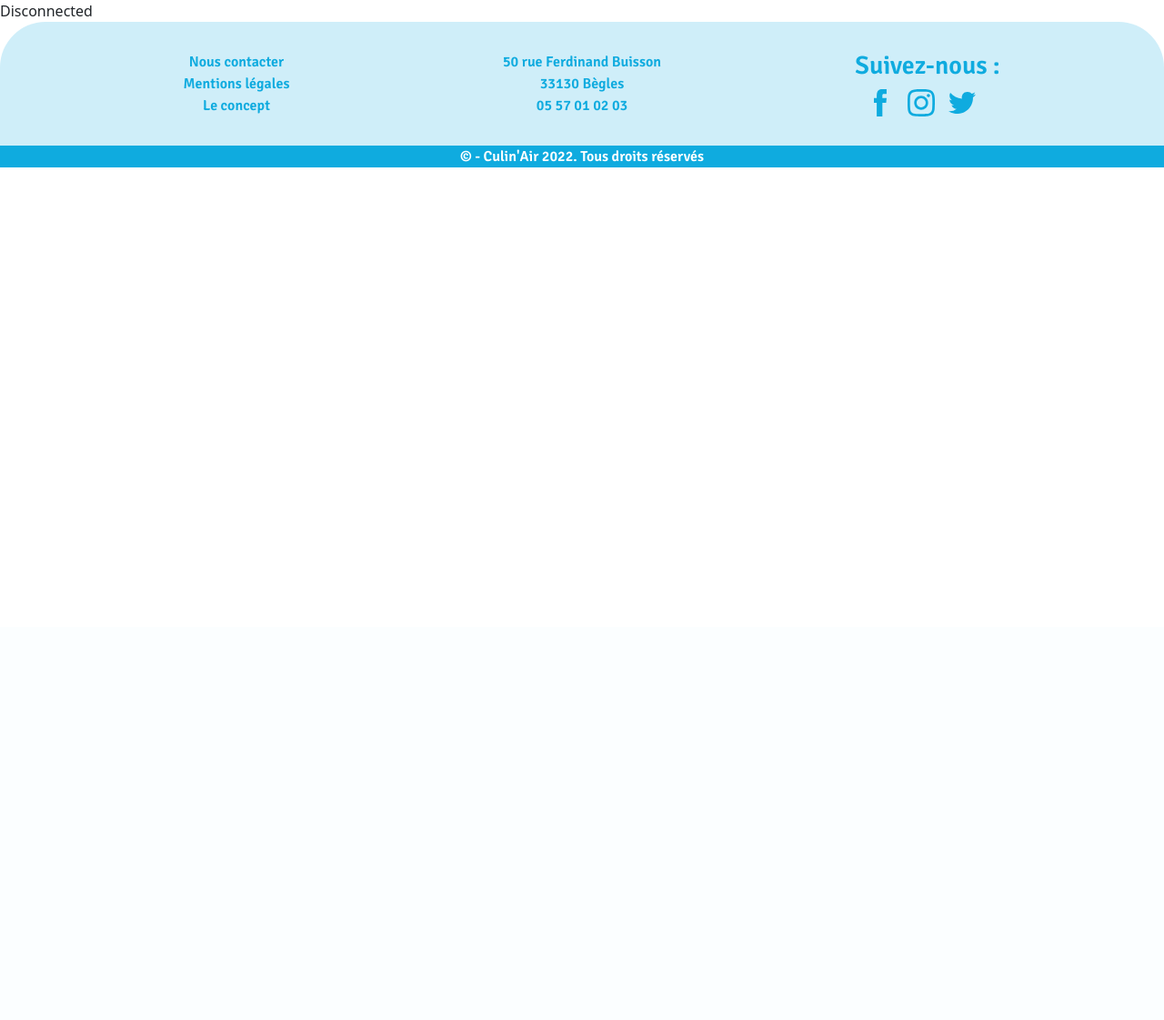
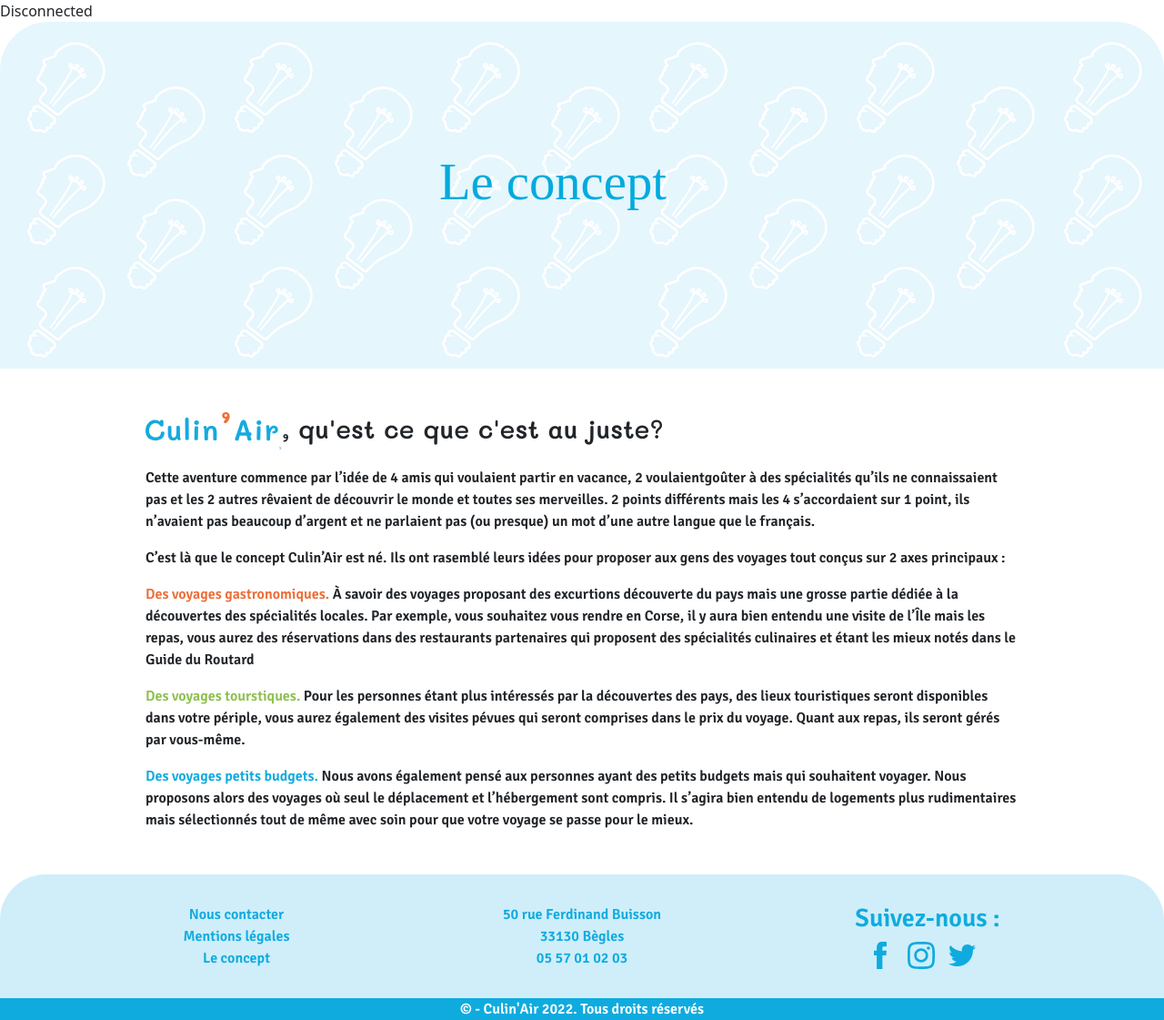
Before and after one commit to LoslierDimitri/Project-trip, a PHP site: template views/concept.php in a window 1280 px wide. Shown: the part 111-1232 px from the top of the page at 91% size. Before the commit the page ends 295 px from the top, so only its background shows below. Run offline with PHP 8.4, Linux system fonts and the light colour scheme; the template is opened without the code that fills it, so the values that code supplies are empty; some libraries are stand-ins or nearby versions.

Commit message:
page concept done

```diff
--- a/include/navbar.php
+++ b/include/navbar.php
@@ -15,7 +15,7 @@ echo "</style>";
 
             <ul class="navbar-nav me-auto mb-2 ml-1 mb-lg-0">
                 <li class="nav-item">
-                    <a class="nav-link" href="./views/concept.php">Le concept</a>
+                    <a class="nav-link" href="concept">Le concept</a>
                 </li>
                 <li class="nav-item">
                     <a class="nav-link" href="#">Destinations</a>
--- a/index.php
+++ b/index.php
@@ -10,7 +10,7 @@ switch ($page) {
         //pour ajouter une page :
         // case 'nom de la page'
         // require __DIR__ . './views/page-nom-de-la-page.php';
-        // pour les href : project-trip/nom-de-la-page
+        // pour les href : nom-de-la-page
     case 'dest':
         require __DIR__ . './views/destinationsFrame.php';
         break;
--- a/public/css/concept.css
+++ b/public/css/concept.css
@@ -0,0 +1,19 @@
+.title img {
+    width: 150px;
+}
+
+.title h3 {
+    font-family: Mali-SB;
+}
+
+.gastronomique {
+    color: #ED6E38;
+}
+
+.touristique {
+    color: #8CC04E;
+}
+
+.petits_budgets {
+    color: #0FABDF;
+}
--- a/public/css/navbar.css
+++ b/public/css/navbar.css
@@ -1,7 +1,3 @@
-* {
-    box-sizing: border-box;
-}
-
 @font-face {
     font-family: Mali-Regular;
     src: url(./public/fonts/Mali-Regular.ttf);
@@ -20,6 +16,10 @@
 @font-face {
     font-family: Signika-SB;
     src: url(./public/fonts/Signika-SemiBold.ttf);
+}
+
+* {
+    box-sizing: border-box;
 }
 
 .navbar {
@@ -52,9 +52,8 @@
 }
 
 .nav-link:hover {
-    background-color: #0FABDF;
-    color: white;
-    transition: all 1s;
+    color: rgba(15, 171, 223, 0.2);
+    transition: all 0.5s;
 }
 
 .container-login-logout {
--- a/views/concept.php
+++ b/views/concept.php
@@ -8,7 +8,7 @@
     <link href="https://cdn.jsdelivr.net/npm/bootstrap@5.2.0/dist/css/bootstrap.min.css" rel="stylesheet" integrity="sha384-gH2yIJqKdNHPEq0n4Mqa/HGKIhSkIHeL5AyhkYV8i59U5AR6csBvApHHNl/vI1Bx" crossorigin="anonymous">
     <link rel="stylesheet" href="./public/css/navbar.css">
     <link rel="stylesheet" href="./public/css/footer.css">
-    <link rel="stylesheet" href="./public/css/page-accueil.css">
+    <link rel="stylesheet" href="./public/css/concept.css">
     <link rel="shortcut icon" type="image/png" href="./public/svg/pointer.svg" />
     <title>Culin'Air - Le concept</title>
 </head>
@@ -19,7 +19,40 @@
     include("./include/navbar.php");
     ?>
 
+    <section class="banner">
+        <img src="./public/svg/img-concept.svg" alt="">
+    </section>
 
+
+    <section class="w-100 d-flex justify-content-center">
+        <div class="column w-75">
+            <div class="title mt-5 mb-3">
+                <h3><img src="./public/svg/Logo-text.svg" alt="">, qu'est ce que c'est au juste?</h3>
+            </div>
+            <div class="contents mb-5">
+                <p class="text-dark">
+                    Cette aventure commence par l’idée de 4 amis qui voulaient partir en vacance, 2 voulaientgoûter à des spécialités qu’ils ne connaissaient pas et les 2 autres rêvaient de découvrir le monde et toutes ses merveilles.
+                    2 points différents mais les 4 s’accordaient sur 1 point, ils n’avaient pas beaucoup d’argent et ne parlaient pas (ou presque) un mot d’une autre langue que le français.
+                </p>
+
+                <p class="text-dark">
+                    C’est là que le concept Culin’Air est né. Ils ont rasemblé leurs idées pour proposer aux gens des voyages tout conçus sur 2 axes principaux :
+                </p>
+
+                <p class="text-dark">
+                    <span class="gastronomique">Des voyages gastronomiques. </span>À savoir des voyages proposant des excurtions découverte du pays mais une grosse partie dédiée à la découvertes des spécialités locales. Par exemple, vous souhaitez vous rendre en Corse, il y aura bien entendu une visite de l’Île mais les repas, vous aurez des réservations dans des restaurants partenaires qui proposent des spécialités culinaires et étant les mieux notés dans le Guide du Routard
+                </p>
+
+                <p class="text-dark">
+                    <span class="touristique">Des voyages tourstiques. </span>Pour les personnes étant plus intéressés par la découvertes des pays, des lieux touristiques seront disponibles dans votre périple, vous aurez également des visites pévues qui seront comprises dans le prix du voyage. Quant aux repas, ils seront gérés par vous-même.
+                </p>
+
+                <p class="text-dark">
+                    <span class="petits_budgets">Des voyages petits budgets. </span>Nous avons également pensé aux personnes ayant des petits budgets mais qui souhaitent voyager. Nous proposons alors des voyages où seul le déplacement et l’hébergement sont compris. Il s’agira bien entendu de logements plus rudimentaires mais sélectionnés tout de même avec soin pour que votre voyage se passe pour le mieux.
+                </p>
+            </div>
+        </div>
+    </section>
 
     <?php
     include("./include/footer.php");
```
Also changed, not shown: public/svg/Logo-text.svg (added), public/svg/img-concept.svg.
